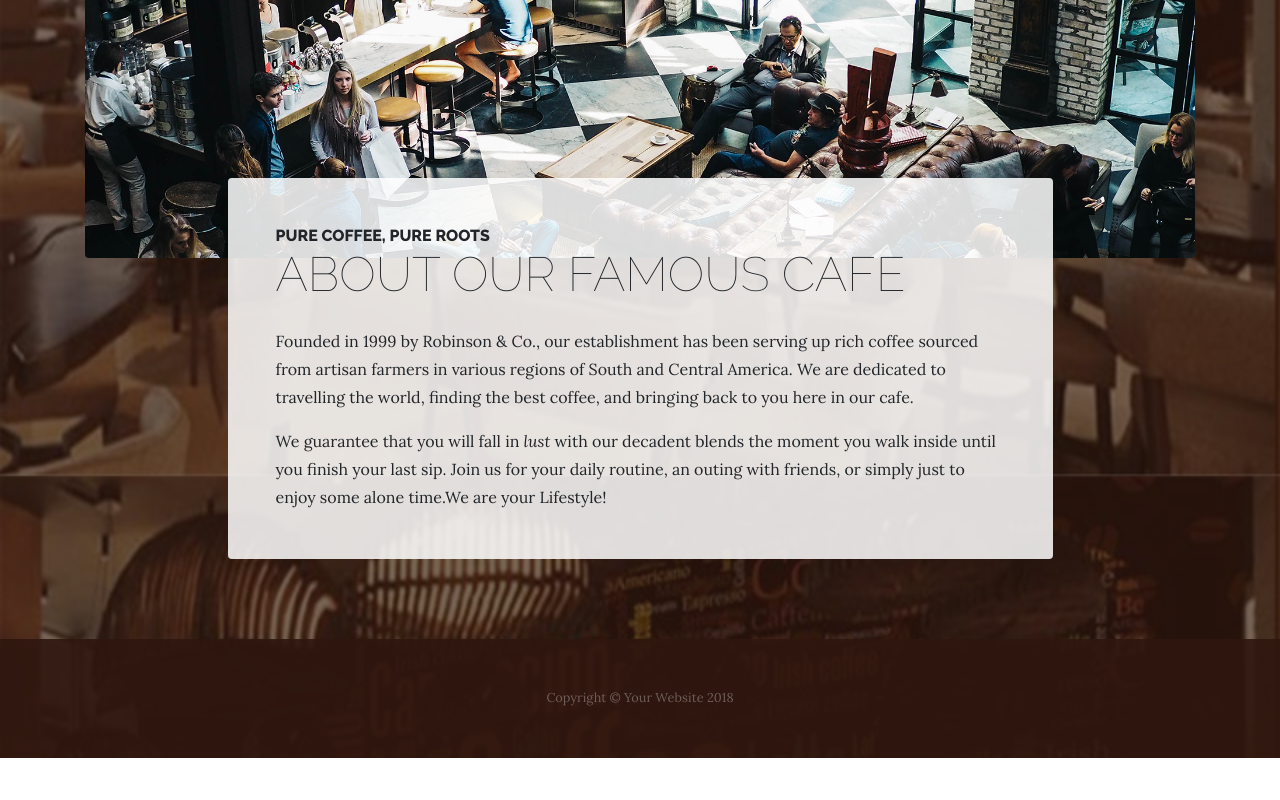
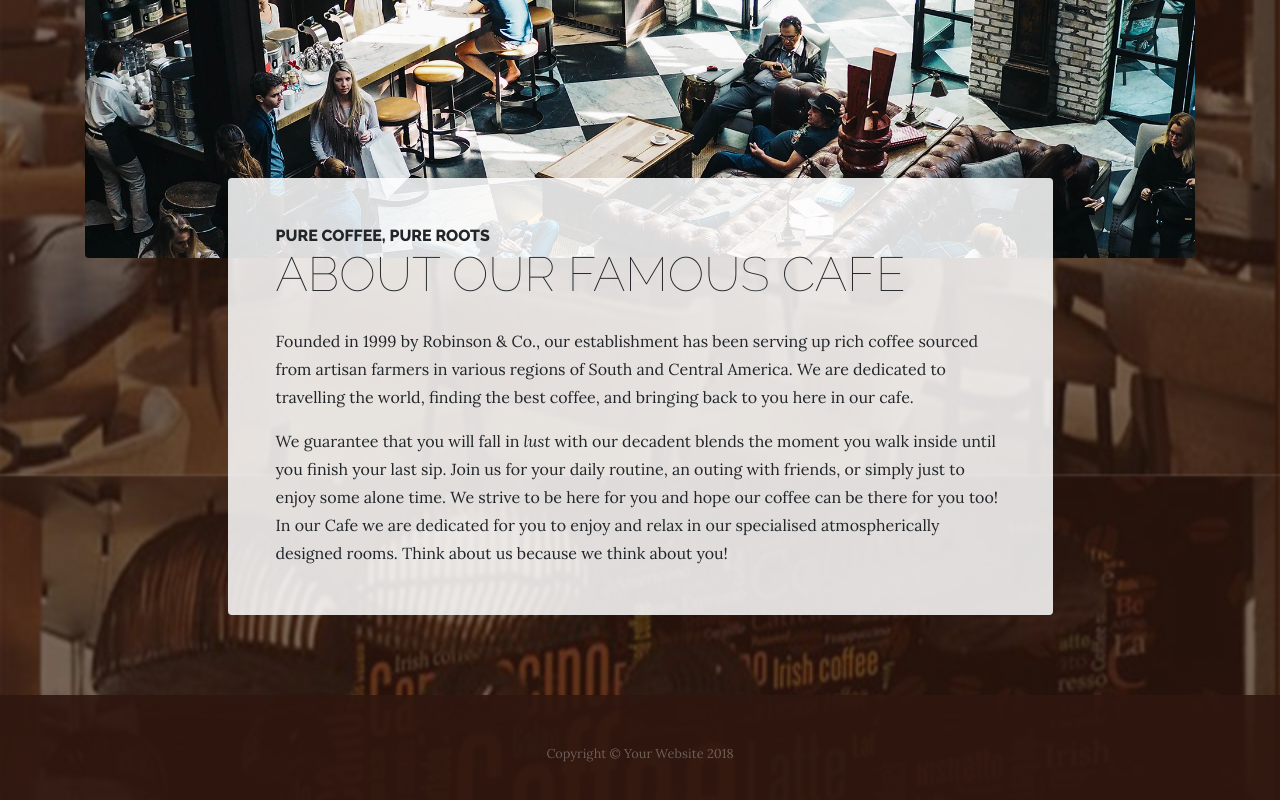
Before and after one commit to jamesrrobinson/BusinessCasual, a website: page about.html in a window 1280 px wide. Shown: the part 548-1348 px from the top of the page. Before the commit the page ends 1306 px from the top, so only its background shows below. Drawn offline with Linux system fonts and the light colour scheme.

Commit message:
Update about.html

```diff
--- a/about.html
+++ b/about.html
@@ -69,7 +69,8 @@
                   <span class="section-heading-lower">About Our Famous Cafe</span>
                 </h2>
                 <p>Founded in 1999 by Robinson & Co., our establishment has been serving up rich coffee sourced from artisan farmers in various regions of South and Central America. We are dedicated to travelling the world, finding the best coffee, and bringing back to you here in our cafe.</p>
-                <p class="mb-0">We guarantee that you will fall in <em>lust</em> with our decadent blends the moment you walk inside until you finish your last sip. Join us for your daily routine, an outing with friends, or simply just to enjoy some alone time.We are your Lifestyle!</p>
+                <p class="mb-0">We guarantee that you will fall in <em>lust</em> with our decadent blends the moment you walk inside until you finish your last sip. Join us for your daily routine, an outing with friends, or simply just to enjoy some alone time.
+				We strive to be here for you and hope our coffee can be there for you too! In our Cafe we are dedicated for you to enjoy and relax in our specialised atmospherically designed rooms. Think about us because we think about you!</p>
               </div>
             </div>
           </div>
```
